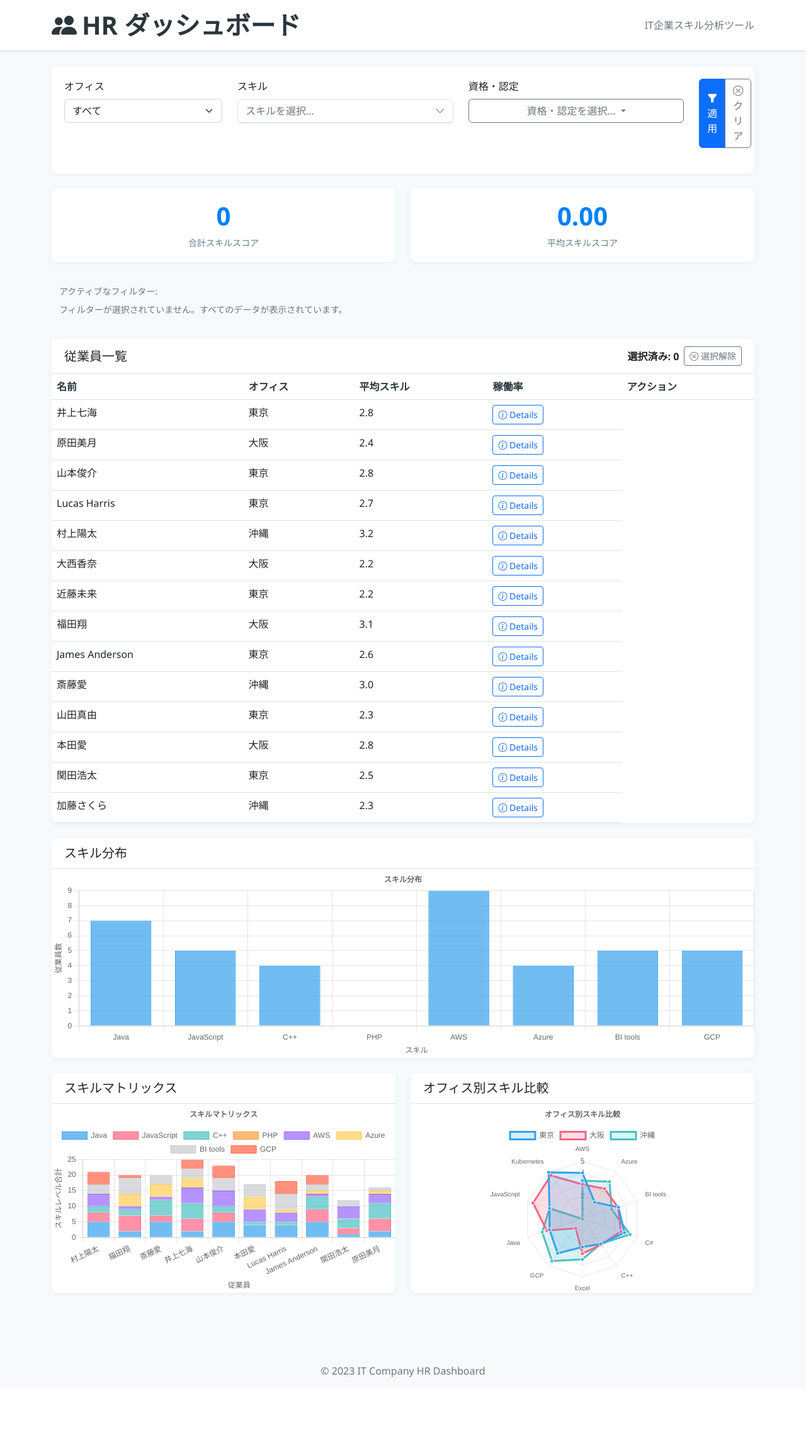
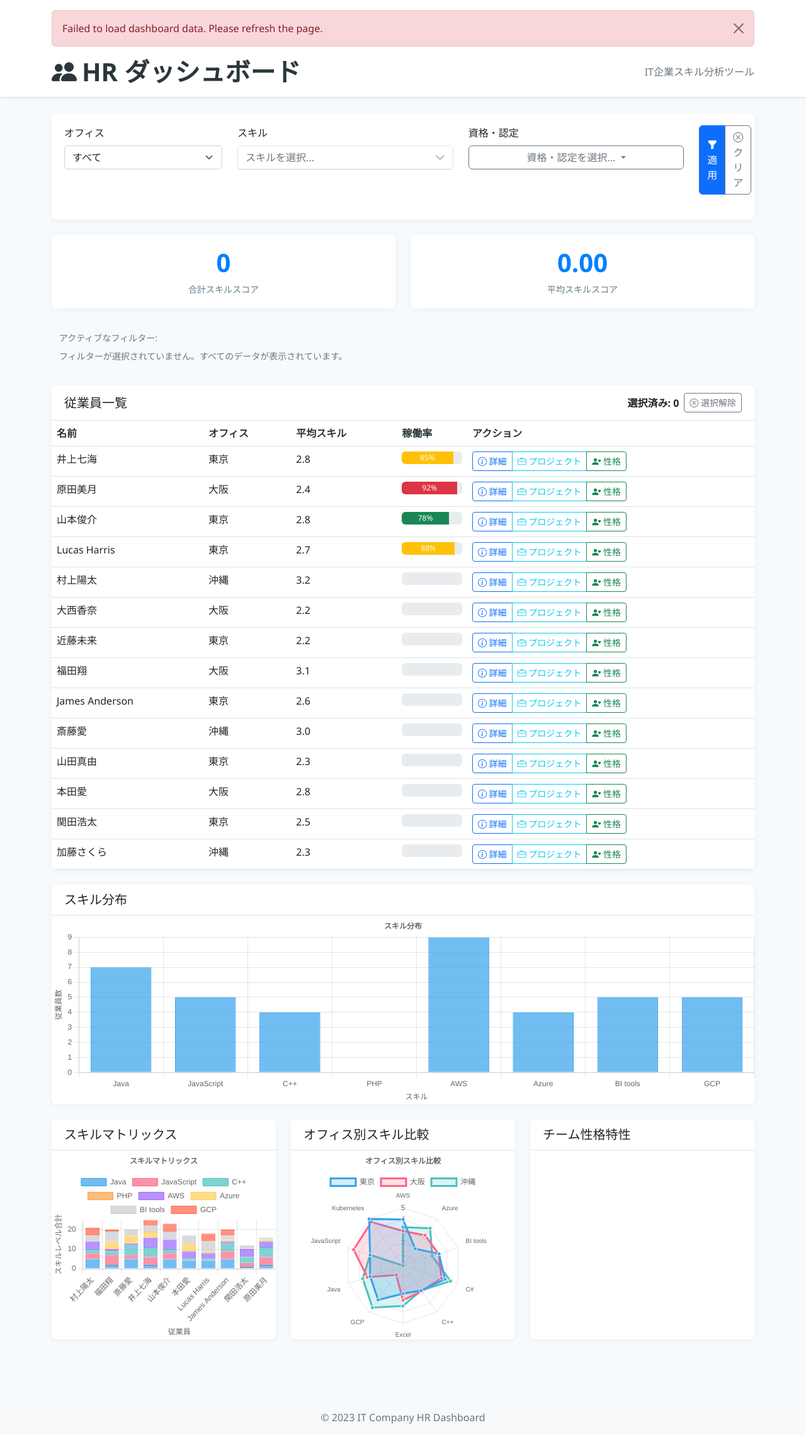
Before and after one commit to NobuhiroRoppongi/TalentTracker, a Flask app: page / in a window 1280 px wide. Shown: the whole page at 63% size. Before the commit the page ends 2187 px from the top, so only its background shows below. Run offline with Flask 3, Linux system fonts and the light colour scheme; a map, chart or similar area stays blank.

Commit message:
Enhance employee overview with project details, capacity, and traits
Adds business capacity, project/personality buttons to employee table and a personality traits chart via dashboard.js and charts.js.

Replit-Commit-Author: Agent
Replit-Commit-Session-Id: 9e7fded0-16f2-4e83-979f-c630aa0ae002
Replit-Commit-Screenshot-Url: https://storage.googleapis.com/screenshot-production-us-central1/ee1f41d9-da1c-4994-86a2-edccb3118f61/ad930172-98c9-4a2a-9ebc-4b4568eaa3f5.jpg

```diff
--- a/static/js/charts.js
+++ b/static/js/charts.js
@@ -7,6 +7,7 @@
 let skillDistributionChart = null;
 let officeComparisonChart = null;
 let skillMatrixChart = null;
+let personalityTraitsChart = null;
 
 /**
  * Initialize dashboard charts
@@ -17,6 +18,7 @@ function initializeCharts(employees, topSkills) {
     createSkillDistributionChart(employees, topSkills);
     createOfficeComparisonChart(employees);
     createSkillMatrixChart(employees, topSkills);
+    createPersonalityTraitsChart(employees);
 }
 
 /**
@@ -28,6 +30,7 @@ function updateCharts(employees, topSkills) {
     updateSkillDistributionChart(employees, topSkills);
     updateOfficeComparisonChart(employees);
     updateSkillMatrixChart(employees, topSkills);
+    updatePersonalityTraitsChart(employees);
 
     // Update summary statistics
     updateSummaryStatistics(employees);
--- a/static/js/dashboard.js
+++ b/static/js/dashboard.js
@@ -70,14 +70,36 @@ function populateEmployeeTable(employees) {
             (skillValues.reduce((sum, val) => sum + val, 0) / skillValues.length).toFixed(1) :
             'N/A';
 
+        // Business capacity with progress bar
+        const businessCapacity = employee.business_capacity || 0;
+        const capacityColor = businessCapacity >= 90 ? 'bg-danger' :
+                             businessCapacity >= 80 ? 'bg-warning' : 'bg-success';
+
         row.innerHTML = `
             <td>${employee.name}</td>
             <td>${employee.office}</td>
             <td>${avgScore}</td>
             <td>
-                <button class="btn btn-sm btn-outline-primary view-details-btn" data-id="${employee.id}">
-                    <i class="bi bi-info-circle"></i> Details
-                </button>
+                <div class="progress" style="height: 20px;">
+                    <div class="progress-bar ${capacityColor}" role="progressbar"
+                         style="width: ${businessCapacity}%" aria-valuenow="${businessCapacity}"
+                         aria-valuemin="0" aria-valuemax="100">
+                        ${businessCapacity}%
+                    </div>
+                </div>
+            </td>
+            <td>
+                <div class="btn-group">
+                    <button class="btn btn-sm btn-outline-primary view-details-btn" data-id="${employee.id}">
+                        <i class="bi bi-info-circle"></i> 詳細
+                    </button>
+                    <button class="btn btn-sm btn-outline-info view-projects-btn" data-id="${employee.id}">
+                        <i class="bi bi-briefcase"></i> プロジェクト
+                    </button>
+                    <button class="btn btn-sm btn-outline-success view-personality-btn" data-id="${employee.id}">
+                        <i class="bi bi-person-heart"></i> 性格
+                    </button>
+                </div>
             </td>
         `;
 
@@ -96,6 +118,22 @@ function populateEmployeeTable(employees) {
         btn.addEventListener('click', function() {
             const employeeId = parseInt(this.dataset.id);
             showEmployeeDetails(employeeId);
+        });
+    });
+
+    // Add event listeners for projects buttons
+    document.querySelectorAll('.view-projects-btn').forEach(btn => {
+        btn.addEventListener('click', function() {
+            const employeeId = parseInt(this.dataset.id);
+            showEmployeeProjects(employeeId);
+        });
+    });
+
+    // Add event listeners for personality buttons
+    document.querySelectorAll('.view-personality-btn').forEach(btn => {
+        btn.addEventListener('click', function() {
+            const employeeId = parseInt(this.dataset.id);
+            showEmployeePersonality(employeeId);
         });
     });
 }
@@ -307,6 +345,137 @@ function showEmployeeDetails(employeeId) {
 }
 
 /**
+ * Show employee projects information
+ * @param {number} employeeId - ID of the employee to show projects for
+ */
+function showEmployeeProjects(employeeId) {
+    const employee = state.employees.find(emp => emp.id === employeeId);
+
+    if (!employee) {
+        console.error('Employee not found:', employeeId);
+        return;
+    }
+
+    const projectsModal = document.getElementById('projects-modal');
+    const modalTitle = projectsModal.querySelector('.modal-title');
+    const modalContent = document.getElementById('projects-content');
+
+    modalTitle.textContent = `${employee.name} - 進行中のプロジェクト`;
+
+    if (!employee.ongoing_projects || employee.ongoing_projects.length === 0) {
+        modalContent.innerHTML = `
+            <div class="text-center text-muted">
+                <i class="bi bi-briefcase" style="font-size: 3rem;"></i>
+                <p class="mt-3">現在進行中のプロジェクトはありません</p>
+            </div>
+        `;
+    } else {
+        modalContent.innerHTML = `
+            <div class="projects-list">
+                ${employee.ongoing_projects.map(project => {
+                    const progressColor = project.progress >= 80 ? 'bg-success' :
+                                        project.progress >= 50 ? 'bg-primary' : 'bg-warning';
+                    const deadline = new Date(project.deadline);
+                    const isUrgent = deadline < new Date(Date.now() + 30 * 24 * 60 * 60 * 1000); // 30 days
+
+                    return `
+                        <div class="card mb-3">
+                            <div class="card-header d-flex justify-content-between align-items-center">
+                                <h6 class="mb-0">${project.name}</h6>
+                                <span class="badge ${isUrgent ? 'bg-danger' : 'bg-secondary'}">
+                                    締切: ${formatDate(project.deadline)}
+                                </span>
+                            </div>
+                            <div class="card-body">
+                                <p><strong>役割:</strong> ${project.role}</p>
+                                <div class="mb-2">
+                                    <strong>進捗:</strong>
+                                    <div class="progress mt-1">
+                                        <div class="progress-bar ${progressColor}" role="progressbar"
+                                             style="width: ${project.progress}%"
+                                             aria-valuenow="${project.progress}"
+                                             aria-valuemin="0" aria-valuemax="100">
+                                            ${project.progress}%
+                                        </div>
+                                    </div>
+                                </div>
+                            </div>
+                        </div>
+                    `;
+                }).join('')}
+            </div>
+        `;
+    }
+
+    const modal = new bootstrap.Modal(projectsModal);
+    modal.show();
+}
+
+/**
+ * Show employee personality traits
+ * @param {number} employeeId - ID of the employee to show personality for
+ */
+function showEmployeePersonality(employeeId) {
+    const employee = state.employees.find(emp => emp.id === employeeId);
+
+    if (!employee) {
+        console.error('Employee not found:', employeeId);
+        return;
+    }
+
+    const personalityModal = document.getElementById('personality-modal');
+    const modalTitle = personalityModal.querySelector('.modal-title');
+    const modalContent = document.getElementById('personality-content');
+
+    modalTitle.textContent = `${employee.name} - 性格特性`;
+
+    if (!employee.personality_traits) {
+        modalContent.innerHTML = `
+            <div class="text-center text-muted">
+                <i class="bi bi-person-heart" style="font-size: 3rem;"></i>
+                <p class="mt-3">性格特性データがありません</p>
+            </div>
+        `;
+    } else {
+        const traits = Object.entries(employee.personality_traits);
+
+        modalContent.innerHTML = `
+            <div class="personality-traits">
+                <div class="row">
+                    ${traits.map(([trait, level]) => {
+                        const percentage = (level / 5) * 100;
+                        const levelColor = level >= 4 ? 'bg-success' :
+                                         level >= 3 ? 'bg-primary' :
+                                         level >= 2 ? 'bg-warning' : 'bg-danger';
+
+                        return `
+                            <div class="col-md-6 mb-3">
+                                <div class="trait-item">
+                                    <div class="d-flex justify-content-between align-items-center mb-1">
+                                        <span class="trait-name">${trait}</span>
+                                        <span class="trait-level badge ${levelColor}">${level}/5</span>
+                                    </div>
+                                    <div class="progress">
+                                        <div class="progress-bar ${levelColor}" role="progressbar"
+                                             style="width: ${percentage}%"
+                                             aria-valuenow="${level}"
+                                             aria-valuemin="0" aria-valuemax="5">
+                                        </div>
+                                    </div>
+                                </div>
+                            </div>
+                        `;
+                    }).join('')}
+                </div>
+            </div>
+        `;
+    }
+
+    const modal = new bootstrap.Modal(personalityModal);
+    modal.show();
+}
+
+/**
  * Apply filters and update the dashboard
  */
 function applyFilters() {
--- a/templates/partials/skill_matrix.html
+++ b/templates/partials/skill_matrix.html
@@ -14,9 +14,9 @@
     </div>
 </div>
 
-<!-- Skill Matrix Charts -->
+<!-- Skill Matrix and Personality Charts -->
 <div class="row">
-    <div class="col-md-6">
+    <div class="col-md-4">
         <div class="dashboard-card">
             <div class="card-header">
                 <h5 class="mb-0">スキルマトリックス</h5>
@@ -28,7 +28,7 @@
             </div>
         </div>
     </div>
-    <div class="col-md-6">
+    <div class="col-md-4">
         <div class="dashboard-card">
             <div class="card-header">
                 <h5 class="mb-0">オフィス別スキル比較</h5>
@@ -40,4 +40,16 @@
             </div>
         </div>
     </div>
+    <div class="col-md-4">
+        <div class="dashboard-card">
+            <div class="card-header">
+                <h5 class="mb-0">チーム性格特性</h5>
+            </div>
+            <div class="card-body">
+                <div class="chart-container">
+                    <canvas id="personality-traits-chart"></canvas>
+                </div>
+            </div>
+        </div>
+    </div>
 </div>
```
